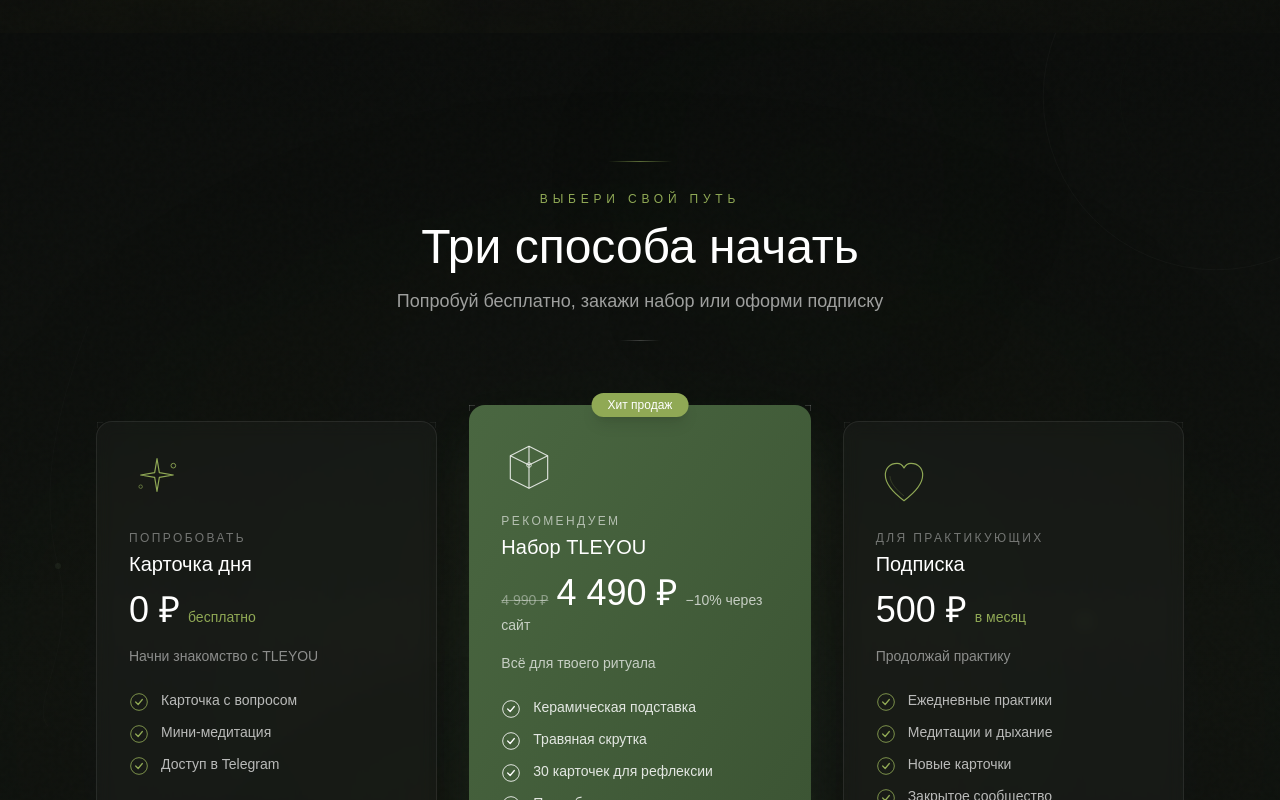
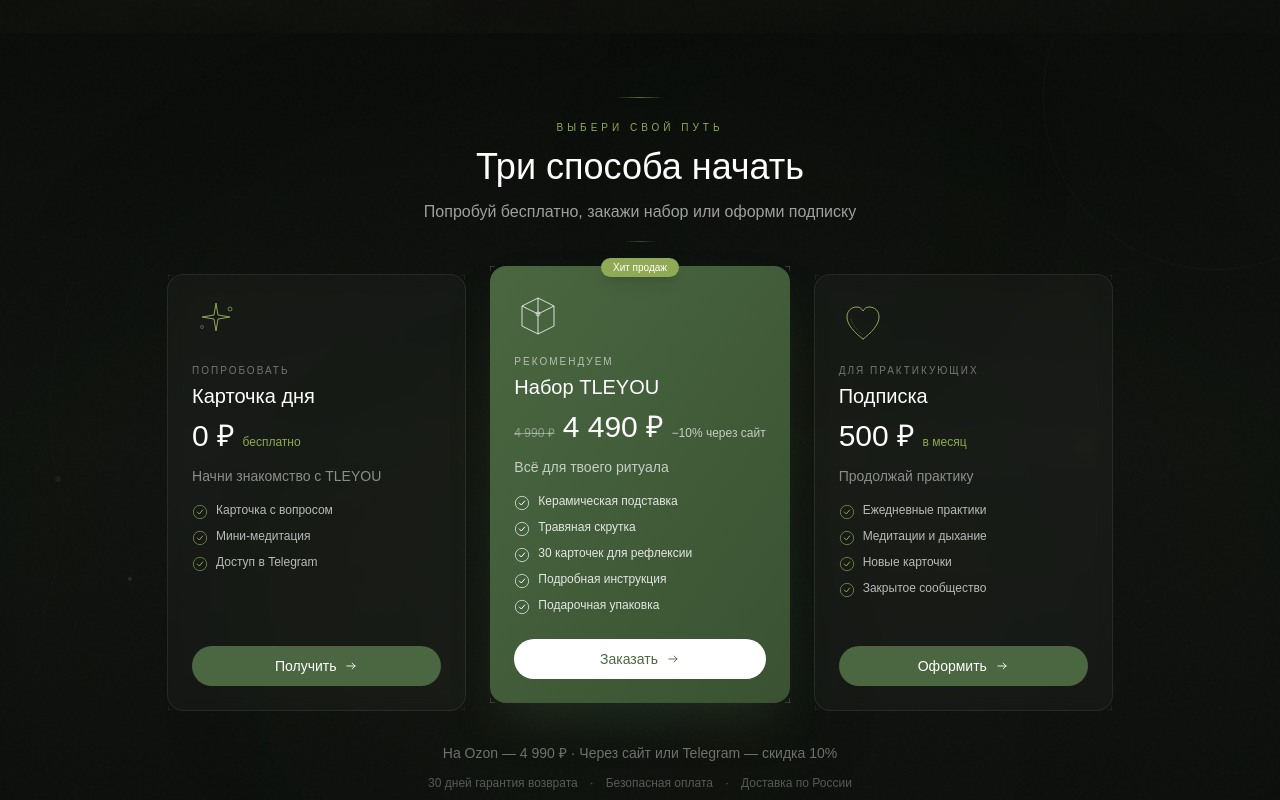
Before and after one commit to wowshopirk-lang/TLEYOU, a Next.js app: page / in a window 1280 px wide. Shown: the part 3940-4740 px from the top of the page. Built offline with nearby package versions, Linux system fonts and the light colour scheme.

Commit message:
Optimize Subscription section to fit single screen viewport

```diff
--- a/src/components/home/BentoSubscription.tsx
+++ b/src/components/home/BentoSubscription.tsx
@@ -109,7 +109,7 @@ const pricingOptions = [
 
 export default function BentoSubscription() {
   return (
-    <section className="relative py-24 md:py-32 overflow-hidden">
+    <section className="relative py-12 md:py-16 overflow-hidden min-h-screen flex items-center">
       {/* Background - dark gradients like other sections */}
       <div className="absolute inset-0 z-0">
         <div className="absolute inset-0 bg-gradient-to-b from-[#0a0c0a] via-[#0f120e] to-[#0c0e0c]" />
@@ -168,28 +168,28 @@ export default function BentoSubscription() {
           whileInView={{ opacity: 1, y: 0 }}
           viewport={{ once: true }}
           transition={{ duration: 0.8 }}
-          className="text-center mb-16 md:mb-20"
+          className="text-center mb-8"
         >
           <motion.div
-            className="w-16 h-px bg-gradient-to-r from-transparent via-[#90a955]/60 to-transparent mx-auto mb-6"
+            className="w-12 h-px bg-gradient-to-r from-transparent via-[#90a955]/60 to-transparent mx-auto mb-4"
             initial={{ scaleX: 0 }}
             whileInView={{ scaleX: 1 }}
             viewport={{ once: true }}
             transition={{ duration: 0.8, delay: 0.2 }}
           />
 
-          <span className="inline-block text-xs uppercase tracking-[0.4em] text-[#90a955] mb-4">
+          <span className="inline-block text-[10px] uppercase tracking-[0.4em] text-[#90a955] mb-3">
             Выбери свой путь
           </span>
-          <h2 className="text-3xl md:text-4xl lg:text-5xl font-heading font-light text-white mb-4">
+          <h2 className="text-2xl md:text-3xl lg:text-4xl font-heading font-light text-white mb-3">
             Три способа начать
           </h2>
-          <p className="text-base md:text-lg text-white/60 max-w-xl mx-auto leading-relaxed">
+          <p className="text-sm md:text-base text-white/60 max-w-xl mx-auto leading-relaxed">
             Попробуй бесплатно, закажи набор или оформи подписку
           </p>
 
           <motion.div
-            className="w-10 h-px bg-gradient-to-r from-transparent via-white/20 to-transparent mx-auto mt-6"
+            className="w-8 h-px bg-gradient-to-r from-transparent via-white/20 to-transparent mx-auto mt-4"
             initial={{ scaleX: 0 }}
             whileInView={{ scaleX: 1 }}
             viewport={{ once: true }}
@@ -198,7 +198,7 @@ export default function BentoSubscription() {
         </motion.div>
 
         {/* Pricing Cards */}
-        <div className="grid grid-cols-1 md:grid-cols-3 gap-6 md:gap-8">
+        <div className="grid grid-cols-1 md:grid-cols-3 gap-4 md:gap-6">
           {pricingOptions.map((option, index) => {
             const Icon = option.icon;
             return (
@@ -208,10 +208,10 @@ export default function BentoSubscription() {
                 whileInView={{ opacity: 1, y: 0 }}
                 viewport={{ once: true }}
                 transition={{ duration: 0.6, delay: index * 0.1 }}
-                className={`group relative ${option.highlight ? 'md:-mt-4 md:mb-4' : ''}`}
+                className={`group relative ${option.highlight ? 'md:-mt-2 md:mb-2' : ''}`}
               >
                 {/* Card */}
-                <div className={`relative h-full rounded-2xl p-6 md:p-8 flex flex-col transition-all duration-500 ${
+                <div className={`relative h-full rounded-2xl p-5 md:p-6 flex flex-col transition-all duration-500 ${
                   option.highlight
                     ? "bg-gradient-to-br from-[#4a6741] to-[#3a5232] text-white shadow-2xl shadow-[#4a6741]/30"
                     : "bg-white/[0.03] backdrop-blur-sm border border-white/[0.08] hover:border-white/15 hover:bg-white/[0.05]"
@@ -219,76 +219,76 @@ export default function BentoSubscription() {
 
                   {/* Badge */}
                   {option.badge && (
-                    <div className="absolute -top-3 left-1/2 -translate-x-1/2 px-4 py-1 rounded-full bg-[#90a955] text-white text-xs font-medium shadow-lg">
+                    <div className="absolute -top-2 left-1/2 -translate-x-1/2 px-3 py-0.5 rounded-full bg-[#90a955] text-white text-[10px] font-medium shadow-lg">
                       {option.badge}
                     </div>
                   )}
 
                   {/* Corner decorations */}
-                  <div className="absolute top-0 left-0 w-5 h-5">
-                    <svg viewBox="0 0 20 20" fill="none" className="w-full h-full">
-                      <path d="M0 6 L0 0 L6 0" stroke={option.highlight ? "rgba(255,255,255,0.3)" : "rgba(255,255,255,0.1)"} strokeWidth="1" fill="none" />
+                  <div className="absolute top-0 left-0 w-4 h-4">
+                    <svg viewBox="0 0 16 16" fill="none" className="w-full h-full">
+                      <path d="M0 5 L0 0 L5 0" stroke={option.highlight ? "rgba(255,255,255,0.3)" : "rgba(255,255,255,0.1)"} strokeWidth="1" fill="none" />
                     </svg>
                   </div>
-                  <div className="absolute top-0 right-0 w-5 h-5">
-                    <svg viewBox="0 0 20 20" fill="none" className="w-full h-full">
-                      <path d="M14 0 L20 0 L20 6" stroke={option.highlight ? "rgba(255,255,255,0.3)" : "rgba(255,255,255,0.1)"} strokeWidth="1" fill="none" />
+                  <div className="absolute top-0 right-0 w-4 h-4">
+                    <svg viewBox="0 0 16 16" fill="none" className="w-full h-full">
+                      <path d="M11 0 L16 0 L16 5" stroke={option.highlight ? "rgba(255,255,255,0.3)" : "rgba(255,255,255,0.1)"} strokeWidth="1" fill="none" />
                     </svg>
                   </div>
-                  <div className="absolute bottom-0 left-0 w-5 h-5">
-                    <svg viewBox="0 0 20 20" fill="none" className="w-full h-full">
-                      <path d="M0 14 L0 20 L6 20" stroke={option.highlight ? "rgba(255,255,255,0.3)" : "rgba(255,255,255,0.1)"} strokeWidth="1" fill="none" />
+                  <div className="absolute bottom-0 left-0 w-4 h-4">
+                    <svg viewBox="0 0 16 16" fill="none" className="w-full h-full">
+                      <path d="M0 11 L0 16 L5 16" stroke={option.highlight ? "rgba(255,255,255,0.3)" : "rgba(255,255,255,0.1)"} strokeWidth="1" fill="none" />
                     </svg>
                   </div>
-                  <div className="absolute bottom-0 right-0 w-5 h-5">
-                    <svg viewBox="0 0 20 20" fill="none" className="w-full h-full">
-                      <path d="M14 20 L20 20 L20 14" stroke={option.highlight ? "rgba(255,255,255,0.3)" : "rgba(255,255,255,0.1)"} strokeWidth="1" fill="none" />
+                  <div className="absolute bottom-0 right-0 w-4 h-4">
+                    <svg viewBox="0 0 16 16" fill="none" className="w-full h-full">
+                      <path d="M11 16 L16 16 L16 11" stroke={option.highlight ? "rgba(255,255,255,0.3)" : "rgba(255,255,255,0.1)"} strokeWidth="1" fill="none" />
                     </svg>
                   </div>
 
                   {/* Icon */}
-                  <div className={`w-14 h-14 mb-5 ${option.highlight ? 'text-white/80' : 'text-[#90a955]'} group-hover:scale-110 transition-transform duration-500`}>
+                  <div className={`w-12 h-12 mb-4 ${option.highlight ? 'text-white/80' : 'text-[#90a955]'} group-hover:scale-110 transition-transform duration-500`}>
                     <Icon />
                   </div>
 
                   {/* Label */}
-                  <span className={`text-xs uppercase tracking-[0.2em] mb-1 ${option.highlight ? 'text-white/60' : 'text-white/40'}`}>
+                  <span className={`text-[10px] uppercase tracking-[0.2em] mb-1 ${option.highlight ? 'text-white/60' : 'text-white/40'}`}>
                     {option.subtitle}
                   </span>
 
                   {/* Title */}
-                  <h3 className={`text-xl font-heading font-medium mb-3 ${option.highlight ? 'text-white' : 'text-white'}`}>
+                  <h3 className={`text-lg md:text-xl font-heading font-medium mb-2 ${option.highlight ? 'text-white' : 'text-white'}`}>
                     {option.title}
                   </h3>
 
                   {/* Price */}
-                  <div className="mb-4">
+                  <div className="mb-3">
                     {option.originalPrice && (
-                      <span className="text-sm text-white/40 line-through mr-2">
+                      <span className="text-xs text-white/40 line-through mr-2">
                         {option.originalPrice}
                       </span>
                     )}
-                    <span className={`text-3xl md:text-4xl font-heading font-light ${option.highlight ? 'text-white' : 'text-white'}`}>
+                    <span className={`text-2xl md:text-3xl font-heading font-light ${option.highlight ? 'text-white' : 'text-white'}`}>
                       {option.price}
                     </span>
-                    <span className={`text-sm ml-2 ${option.highlight ? 'text-white/70' : 'text-[#90a955]'}`}>
+                    <span className={`text-xs ml-2 ${option.highlight ? 'text-white/70' : 'text-[#90a955]'}`}>
                       {option.priceNote}
                     </span>
                   </div>
 
                   {/* Description */}
-                  <p className={`text-sm mb-6 ${option.highlight ? 'text-white/70' : 'text-white/50'}`}>
+                  <p className={`text-xs md:text-sm mb-4 ${option.highlight ? 'text-white/70' : 'text-white/50'}`}>
                     {option.description}
                   </p>
 
                   {/* Features */}
-                  <ul className="space-y-2.5 mb-8 flex-grow">
+                  <ul className="space-y-2 mb-6 flex-grow">
                     {option.features.map((feature, i) => (
-                      <li key={i} className="flex items-start gap-3">
-                        <div className={`w-5 h-5 flex-shrink-0 mt-0.5 ${option.highlight ? 'text-white' : 'text-[#90a955]'}`}>
+                      <li key={i} className="flex items-start gap-2">
+                        <div className={`w-4 h-4 flex-shrink-0 mt-0.5 ${option.highlight ? 'text-white' : 'text-[#90a955]'}`}>
                           <CheckIcon />
                         </div>
-                        <span className={`text-sm ${option.highlight ? 'text-white/85' : 'text-white/70'}`}>
+                        <span className={`text-xs ${option.highlight ? 'text-white/85' : 'text-white/70'}`}>
                           {feature}
                         </span>
                       </li>
@@ -298,14 +298,14 @@ export default function BentoSubscription() {
                   {/* CTA Button */}
                   <Link
                     href={option.ctaLink}
-                    className={`group/btn relative inline-flex items-center justify-center gap-2 w-full px-6 py-3.5 rounded-full text-sm font-medium transition-all duration-300 ${
+                    className={`group/btn relative inline-flex items-center justify-center gap-2 w-full px-5 py-2.5 rounded-full text-xs md:text-sm font-medium transition-all duration-300 ${
                       option.highlight
                         ? 'bg-white text-[#4a6741] hover:bg-white/90'
                         : 'bg-[#4a6741] text-white hover:bg-[#5a7a51]'
                     }`}
                   >
                     <span>{option.cta}</span>
-                    <div className="w-4 h-4 group-hover/btn:translate-x-1 transition-transform duration-300">
+                    <div className="w-3.5 h-3.5 group-hover/btn:translate-x-1 transition-transform duration-300">
                       <ArrowIcon />
                     </div>
                   </Link>
@@ -321,12 +321,12 @@ export default function BentoSubscription() {
           whileInView={{ opacity: 1 }}
           viewport={{ once: true }}
           transition={{ duration: 0.8, delay: 0.5 }}
-          className="text-center mt-12"
+          className="text-center mt-8"
         >
-          <p className="text-sm text-white/40 mb-4">
+          <p className="text-xs md:text-sm text-white/40 mb-3">
             На Ozon — 4 990 ₽ · Через сайт или Telegram — скидка 10%
           </p>
-          <div className="flex flex-wrap justify-center gap-4 text-xs text-white/30">
+          <div className="flex flex-wrap justify-center gap-3 text-[10px] md:text-xs text-white/30">
             <span>30 дней гарантия возврата</span>
             <span>·</span>
             <span>Безопасная оплата</span>
```
